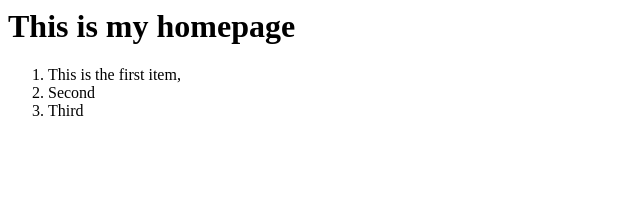
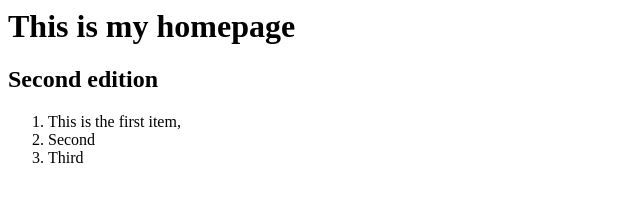
Before and after one commit to seyoung0104/myhome, a plain HTML site: page index.html in a window 1280 px wide. Shown: the whole page, without its empty margins (0-640 px from the left). Drawn offline with Linux system fonts and the light colour scheme.

Commit message:
Update index.html

```diff
--- a/index.html
+++ b/index.html
@@ -1,4 +1,5 @@
 <h1>This is my homepage</h1>
+<h2>Second edition</h2>
 <ol>
   <li>This is the first item,</li>
   <li>Second</li>
```
